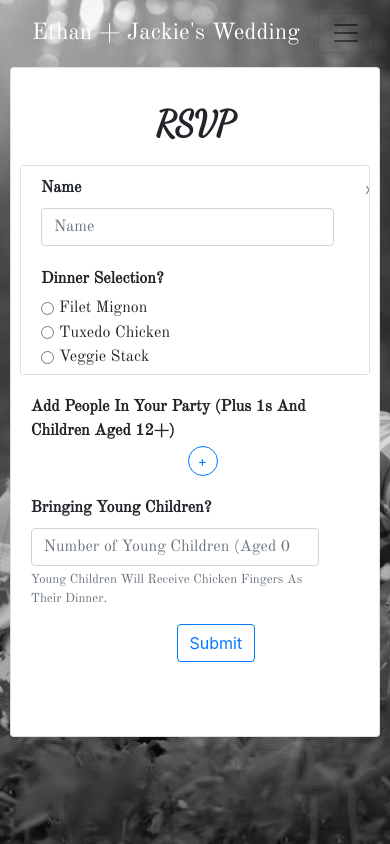
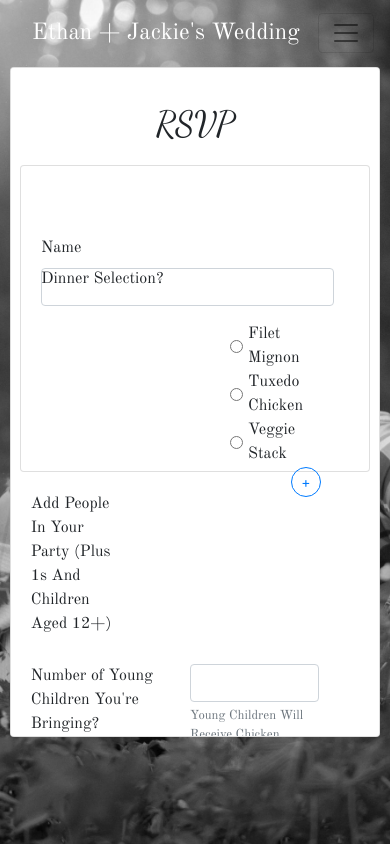
Before and after one commit to bettet01/Wedding-RSVP-Site, a React (Create React App) app: page /rsvp in a window 390 px wide. Built offline with nearby package versions, Linux system fonts and the light colour scheme.

Commit message:
fixed RSVP page

```diff
--- a/src/App.css
+++ b/src/App.css
@@ -22,8 +22,7 @@
 
 @media only screen
   and (min-device-width: 768px)
-  and (max-device-width: 1024px)
-  and (-webkit-min-device-pixel-ratio: 1) {
+  and (max-device-width: 1024px) {
   .background-image {
     background-image: url(../src/iPad.png);
     height: 100%;
--- a/src/components/pages/RSVP/index.css
+++ b/src/components/pages/RSVP/index.css
@@ -10,49 +10,49 @@
   overflow-y: scroll;
   background-color: white;
   margin: auto;
+  overflow-x: hidden;
 }
 .headertitle {
   font-size: 35px;
   font-family: "Dancing Script", cursive;
   margin-top: 30px;
   text-align: center;
-  font-weight: bolder;
   margin-bottom: 15px;
 }
 
 .name {
   font-family: "Old Standard TT", serif;
-  padding-left: 60px;
+  padding-left: 20px;
   padding-top: 20px;
-  font-weight: bold;
 }
 
 .dinner {
-  margin-top: -5px;
+  margin-top: 20px;
   font-family: "Old Standard TT", serif;
-  padding-left: 60px;
   padding-bottom: 5px;
-  font-weight: bold;
+  padding-left: 20px;
 }
 
 .filetmignon {
+  margin-left: 40px;
   font-family: "Old Standard TT", serif;
-  margin-left: 60px;
 }
 
 .tuxedochicken {
+  margin-left: 40px;
   font-family: "Old Standard TT", serif;
 }
 
 .veggie {
+  margin-left: 40px;
   font-family: "Old Standard TT", serif;
 }
 
 #addperson {
   display: flex;
   flex-direction: row;
-  margin-top: 5px;
-  margin-left: 275px;
+  margin-top: 40px;
+  margin-left: 90px;
   margin-bottom: 20px;
   width: 30px;
   height: 30px;
@@ -62,8 +62,8 @@
 }
 
 .children {
-  font-weight: bold;
   font-family: "Old Standard TT", serif;
+  margin-top: 20px;
   padding-left: 60px;
   padding-right: 60px;
 }
@@ -73,7 +73,8 @@
   display: flex;
   flex-direction: row;
   justify-content: center;
-  margin-bottom: 20px;
+  margin-bottom: 10px;
+  margin-top: 30px;
 }
 
 @media (max-width: 414px) {
@@ -92,7 +93,6 @@
     font-family: "Dancing Script", cursive;
     margin-top: 30px;
     text-align: center;
-    font-weight: bolder;
     margin-bottom: 5px;
   }
 
@@ -100,7 +100,6 @@
     font-family: "Old Standard TT", serif;
     padding-left: 20px;
     padding-top: 10px;
-    font-weight: bold;
   }
 
   .dinner {
@@ -108,7 +107,6 @@
     font-family: "Old Standard TT", serif;
     padding-left: 20px;
     padding-bottom: 5px;
-    font-weight: bold;
   }
 
   .filetmignon {
@@ -144,7 +142,6 @@
   }
 
   .children {
-    font-weight: bold;
     font-family: "Old Standard TT", serif;
     padding-left: 20px;
     padding-right: 60px;
@@ -175,7 +172,6 @@
     font-family: "Dancing Script", cursive;
     margin-top: 30px;
     text-align: center;
-    font-weight: bolder;
     margin-bottom: 5px;
   }
 
@@ -183,7 +179,6 @@
     font-family: "Old Standard TT", serif;
     padding-left: 20px;
     padding-top: 10px;
-    font-weight: bold;
   }
 
   .dinner {
@@ -191,7 +186,6 @@
     font-family: "Old Standard TT", serif;
     padding-left: 20px;
     padding-bottom: 5px;
-    font-weight: bold;
   }
 
   .filetmignon {
@@ -227,7 +221,6 @@
 
   .children {
     margin-top: 20px;
-    font-weight: bold;
     font-family: "Old Standard TT", serif;
     padding-left: 20px;
     padding-right: 60px;
--- a/src/components/pages/RSVP/index.tsx
+++ b/src/components/pages/RSVP/index.tsx
@@ -6,11 +6,11 @@ import Form from "react-bootstrap/Form";
 import Button from "react-bootstrap/Button";
 import "./index.css";
 import axios from "axios";
-import {Reservation} from "../../../types/Reservation";
+import { Reservation } from "../../../types/Reservation";
 import GuestForm from "../../subcomponents/GuestForm";
-import {Guest} from "../../../types/Guest";
-import Modal from 'react-bootstrap/Modal'
-import Redirect from 'react-router-dom/Redirect'
+import { Guest } from "../../../types/Guest";
+import Modal from "react-bootstrap/Modal";
+import Redirect from "react-router-dom/Redirect";
 
 const RSVP = () => {
   const [show, setShow] = React.useState(false);
@@ -19,20 +19,22 @@ const RSVP = () => {
   const handleShow = () => setShow(true);
   const [guests, setGuests] = React.useState<Guest[]>([
     {
-      guestName: '',
-      guestFoodChoice: '',
+      guestName: "",
+      guestFoodChoice: "",
     },
-  ])
-  const [reservation, setReservation] = React.useState<Reservation | null>(null);
+  ]);
+  const [reservation, setReservation] = React.useState<Reservation | null>(
+    null
+  );
 
   const addGuest = (e: Event | any) => {
-    var newState:Guest[] = guests;
+    var newState: Guest[] = guests;
     newState.push({
-      guestName: '',
-      guestFoodChoice: '',
+      guestName: "",
+      guestFoodChoice: "",
     });
     setGuests([...newState]);
-  }
+  };
 
   const changeChildren = (e: Event | any) => {
     setReservation({ ...reservation, children: e.target.value });
@@ -40,27 +42,33 @@ const RSVP = () => {
 
   const submitData = (e: any) => {
     e.preventDefault();
-    setReservation({...reservation, guests: guests})
+    setReservation({ ...reservation, guests: guests });
     const payload = {
       name: guests[0].guestName,
       guest: {
         ...guests,
-        ...reservation
-      }
-    }
+        ...reservation,
+      },
+    };
     axios
-      .post("https://us-central1-ethanandjackie-f71f0.cloudfunctions.net/app/api/create", payload, {
+      .post(
+        "https://us-central1-ethanandjackie-f71f0.cloudfunctions.net/app/api/create",
+        payload,
+        {
           headers: {
             "Content-Type": "application/json",
           },
-      })
+        }
+      )
       .then(() => {
-        setGuests( [{
-          guestName: '',
-          guestFoodChoice: '',
-        }]);
+        setGuests([
+          {
+            guestName: "",
+            guestFoodChoice: "",
+          },
+        ]);
         handleShow();
-        setTimeout(function(){
+        setTimeout(function () {
           setSubmitted(true);
         }, 3000);
       })
@@ -76,31 +84,57 @@ const RSVP = () => {
           <Card className="card">
             <header className="headertitle">RSVP</header>
             <Form onSubmit={submitData}>
-
-
-              { guests.map((guest, index) => {
-                return(
+              {guests.map((guest, index) => {
+                return (
                   <div>
-                      <GuestForm index={index} guests={guests} guest={guests[index]} setGuest={setGuests} />
+                    <GuestForm
+                      index={index}
+                      guests={guests}
+                      guest={guests[index]}
+                      setGuest={setGuests}
+                    />
                   </div>
-                    )
+                );
               })}
-              <Form.Label className="children">Add People In Your Party (Plus 1s And Children Aged 12+)</Form.Label>
-              <Button size="sm" id="addperson" onClick={addGuest} variant="outline-primary">+</Button>{' '}
-
+              <Row>
+                <Col>
+                  <Form.Label className="children">
+                    Add People In Your Party (Plus 1s And Children Aged 12+)
+                  </Form.Label>
+                </Col>
+                <Col>
+                  <Button
+                    size="sm"
+                    id="addperson"
+                    onClick={addGuest}
+                    variant="outline-primary"
+                  >
+                    +
+                  </Button>{" "}
+                </Col>
+              </Row>
               <Form.Group className="children" controlId="Children">
-                <Form.Label> Bringing Young Children?</Form.Label>
+                <Row>
+                  <Col>
+                    <Form.Label>
+                      {" "}
+                      Number of Young Children You're Bringing?
+                    </Form.Label>
+                  </Col>
+                  <Col>
                     <Form.Control
                       max="5"
                       min="0"
                       type="number"
-                  placeholder="Number of Young Children (Aged 0-11) You're Bringing?"
                       value={reservation?.children}
                       onChange={changeChildren}
                     />
                     <Form.Text className="text-muted">
-                  Young Children Will Receive Chicken Fingers As Their Dinner.
+                      Young Children Will Receive Chicken Fingers As Their
+                      Dinner.
                     </Form.Text>
+                  </Col>
+                </Row>
               </Form.Group>
               <Button
                 id="button-group"
@@ -116,7 +150,7 @@ const RSVP = () => {
       </Col>
       <Col xs={0} sm={0} md={0} lg={6}></Col>
       <Modal show={show}>
-        <Modal.Header >
+        <Modal.Header>
           <Modal.Title>RSVP Sent!</Modal.Title>
         </Modal.Header>
         <Modal.Footer>
@@ -125,7 +159,7 @@ const RSVP = () => {
           </Button>
         </Modal.Footer>
       </Modal>
-      {submitted && <Redirect to="/info" /> }
+      {submitted && <Redirect to="/info" />}
     </div>
   );
 };
--- a/src/components/subcomponents/GuestForm/index.css
+++ b/src/components/subcomponents/GuestForm/index.css
@@ -1,7 +1,7 @@
 .smallcard {
   width: 500px;
-  height: 170px;
-  overflow-y: hidden;
+  height: 200px;
+  overflow: hidden;
 }
 
 #cancel {
@@ -9,7 +9,7 @@
   flex-direction: row;
   margin-top: 10px;
   margin-left: 20px;
-  margin-bottom: 20px;
+  margin-bottom: -30px;
   width: 30px;
   height: 30px;
   padding: 3px 11px;
--- a/src/components/subcomponents/GuestForm/index.tsx
+++ b/src/components/subcomponents/GuestForm/index.tsx
@@ -33,10 +33,10 @@ const GuestForm = (props: any) => {
 
   const removeGuest = () => {
     var newState: Guest[] = props.guests;
-    const index = newState.indexOf(props.guest)
+    const index = newState.indexOf(props.guest);
     newState.splice(index, 1);
     props.setGuest([...newState]);
-  }
+  };
 
   return (
     <div>
@@ -44,24 +44,37 @@ const GuestForm = (props: any) => {
         <Form>
           <div className="rowchange">
             <Row>
-              <Col lg={11}>
+              <Col lg={11}></Col>
+              <Col lg={1}>
+                <Button
+                  size="sm"
+                  onClick={removeGuest}
+                  variant="light"
+                  id="cancel"
+                >
+                  x
+                </Button>
+              </Col>
+            </Row>
+            <Row>
+              <Col>
                 <Form.Group className="name" controlId="Name">
                   <Form.Label>Name</Form.Label>
                   <Form.Control
                     type="text"
-                    placeholder="Name"
                     value={props.guest.guestName}
                     onChange={changeGuestName}
                   />
                 </Form.Group>
               </Col>
-              <Col lg={1}>
-                <Button size="sm" onClick={removeGuest} variant="light" id="cancel">x</Button>
-              </Col>
             </Row>
           </div>
           <div>
+            <Row>
+              <Col>
                 <div className="dinner">Dinner Selection?</div>
+              </Col>
+              <Col>
                 <Form.Check
                   name="dinner"
                   className="filetmignon"
@@ -90,6 +103,8 @@ const GuestForm = (props: any) => {
                   type={"radio"}
                   id={`inline-${"radio"}-3`}
                 />
+              </Col>
+            </Row>
           </div>
         </Form>
       </Card>
--- a/src/index.tsx
+++ b/src/index.tsx
@@ -4,7 +4,7 @@ import './index.css';
 import App from './App';
 import * as serviceWorker from './serviceWorker';
 import 'bootstrap/dist/css/bootstrap.min.css';
-
+import "normalize.css";
 ReactDOM.render(
   <React.StrictMode>
     <App />
```
Lines whose indentation alone changed are shown as unchanged.
